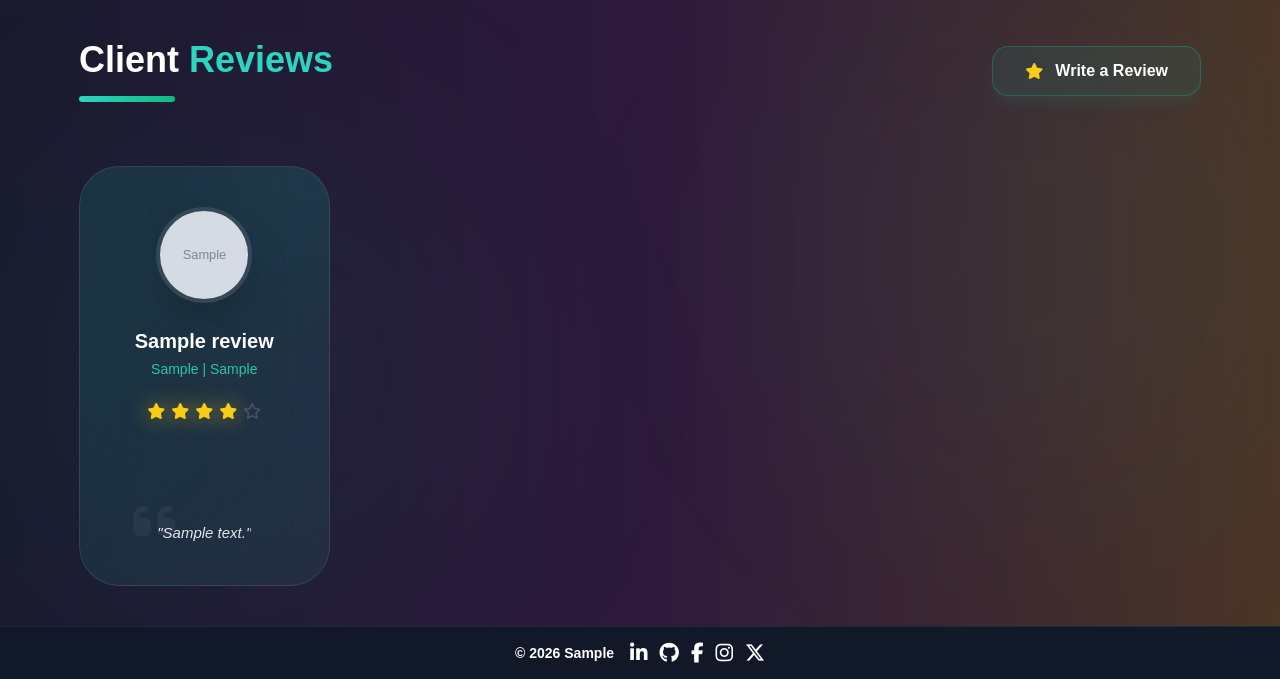
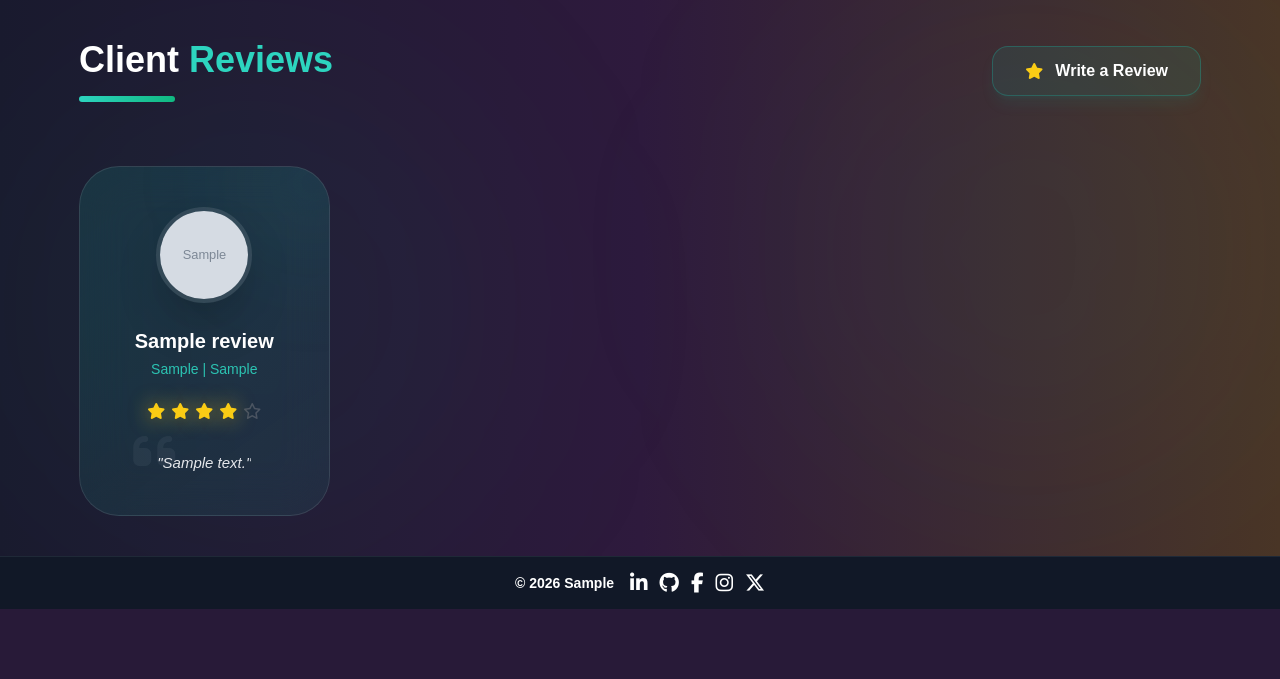
Before and after one commit to sandwip-das/Portfolio, a Django app: page / in a window 1280 px wide. Shown: the part 801-1480 px from the top of the page. After the commit the page ends 1410 px from the top, so only its background shows below. Run offline with Django 5.2, Linux system fonts and the light colour scheme; tables that the repository leaves empty hold one stand-in row (values such as "Sample post"); grey boxes marked "Sample" are stand-in pictures; parts of the project's set-up code (start-up, migrations or seed data) failed here and were passed over; some libraries are stand-ins or nearby versions.

Commit message:
Updated: 07 May 26, AT 23:20
Review Card

```diff
--- a/templates/partials/_reviews.html
+++ b/templates/partials/_reviews.html
@@ -23,7 +23,7 @@
         <div class="grid grid-cols-1 sm:grid-cols-2 lg:grid-cols-3 xl:grid-cols-4 2xl:grid-cols-5 gap-10">
             {% for review in reviews %}
             <div class="group relative h-full">
-                <div class="relative rounded-[2.5rem] p-10 w-full min-h-[420px] flex flex-col items-center text-center border border-white/10 transition-all duration-700 hover:-translate-y-4 hover:shadow-2xl backdrop-blur-xl overflow-hidden"
+                <div class="relative rounded-[2.5rem] p-10 w-full min-h-[320px] flex flex-col items-center text-center border border-white/10 transition-all duration-700 hover:-translate-y-4 hover:shadow-2xl backdrop-blur-xl overflow-hidden"
                     style="background: linear-gradient(145deg, rgba(20, 184, 166, 0.15), rgba(45, 212, 191, 0.08));"
                     onmouseover="this.style.borderColor='rgba(45, 212, 191, 0.6)'; this.style.boxShadow='0 30px 60px -12px rgba(20, 184, 166, 0.3)';"
                     onmouseout="this.style.borderColor='rgba(255, 255, 255, 0.1)'; this.style.boxShadow='none';">
```
